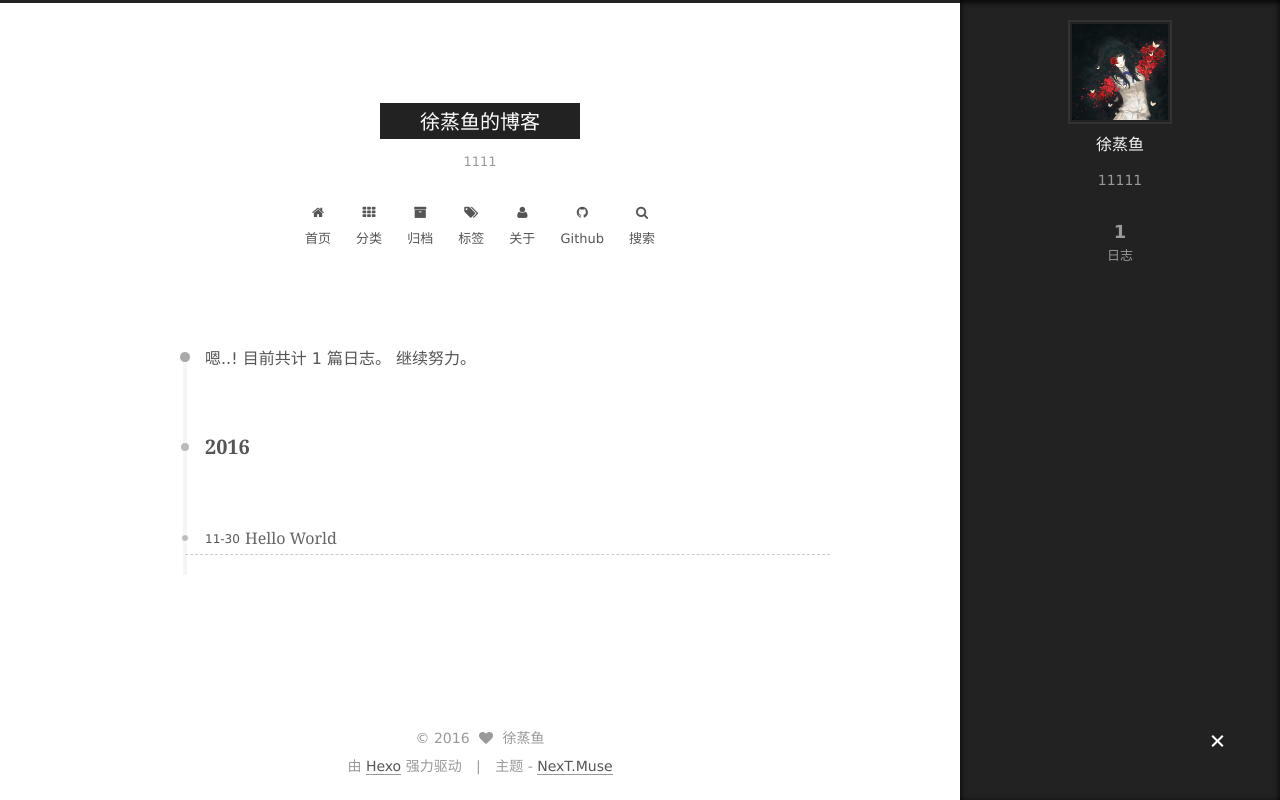
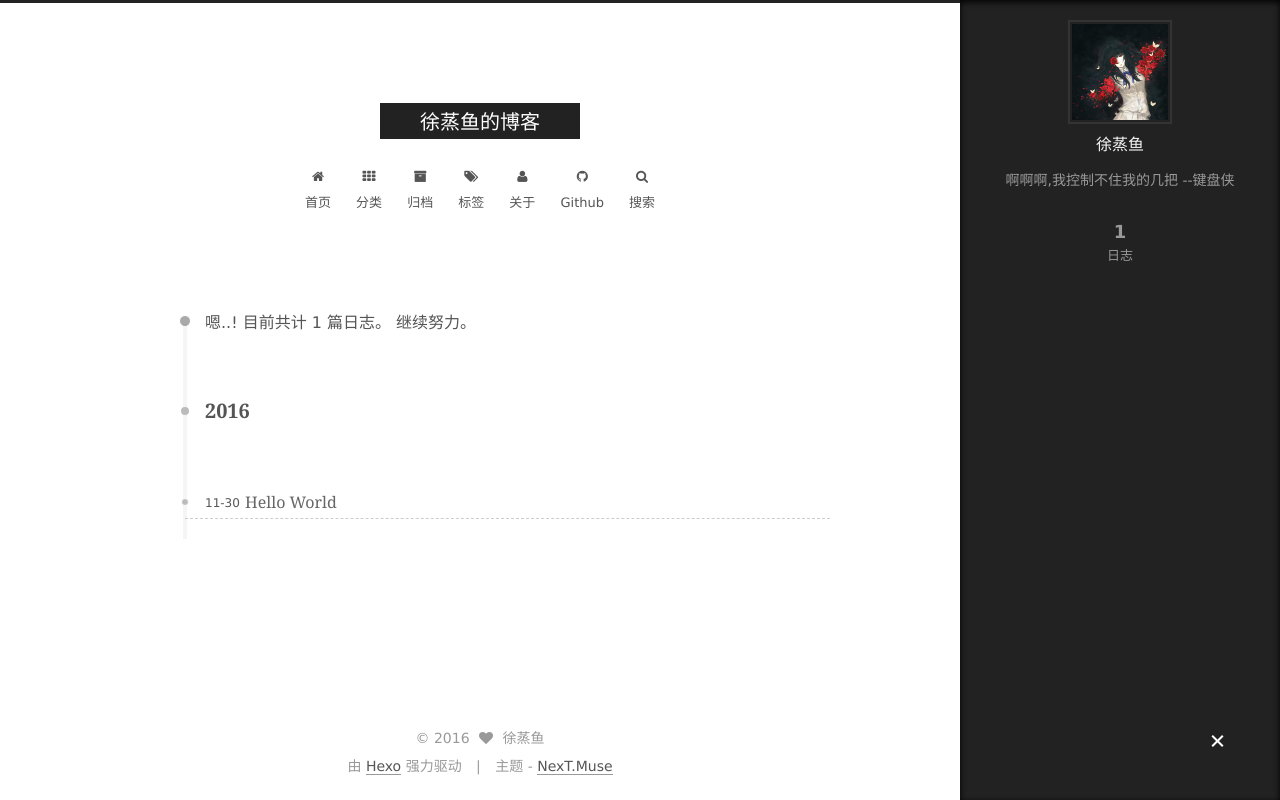
Before and after one commit to ANIPLEX/ANIPLEX.github.io, a plain HTML site: page archives/2016/11/index.html in a window 1280 px wide. Both pictures are taken after a click on the element 1217 px from the left and 741 px from the top of the page. Drawn offline with Linux system fonts and the light colour scheme.

Commit message:
Site updated: 2016-11-30 15:29:17

```diff
--- a/archives/2016/11/index.html
+++ b/archives/2016/11/index.html
@@ -84,12 +84,15 @@
 
 
 
+<meta name="description" content="啊啊啊,我控制不住我的几把 --键盘侠">
 <meta property="og:type" content="website">
 <meta property="og:title" content="徐蒸鱼的博客">
 <meta property="og:url" content="http://yoursite.com/archives/2016/11/index.html">
 <meta property="og:site_name" content="徐蒸鱼的博客">
+<meta property="og:description" content="啊啊啊,我控制不住我的几把 --键盘侠">
 <meta name="twitter:card" content="summary">
 <meta name="twitter:title" content="徐蒸鱼的博客">
+<meta name="twitter:description" content="啊啊啊,我控制不住我的几把 --键盘侠">
 
 
 
@@ -158,7 +161,7 @@
       <span class="logo-line-after"><i></i></span>
     </a>
   </div>
-  <p class="site-subtitle">1111</p>
+  <p class="site-subtitle"></p>
 </div>
 
 <div class="site-nav-toggle">
@@ -357,7 +360,7 @@
                src="/images/avatar.png"
                alt="徐蒸鱼" />
           <p class="site-author-name" itemprop="name">徐蒸鱼</p>
-          <p class="site-description motion-element" itemprop="description">11111</p>
+          <p class="site-description motion-element" itemprop="description">啊啊啊,我控制不住我的几把 --键盘侠</p>
         </div>
         <nav class="site-state motion-element">
           <div class="site-state-item site-state-posts">
--- a/css/main.css
+++ b/css/main.css
@@ -1681,7 +1681,7 @@ pre .javascript .function {
   width: 4px;
   height: 4px;
   border-radius: 50%;
-  background: #4ec8f5;
+  background: #fff;
 }
 .links-of-blogroll {
   font-size: 13px;
```
Also changed, not shown: 2016/11/30/hello-world/index.html (+2 -2 lines), archives/2016/index.html (+5 -2 lines), archives/index.html (+5 -2 lines), index.html (+5 -2 lines).
